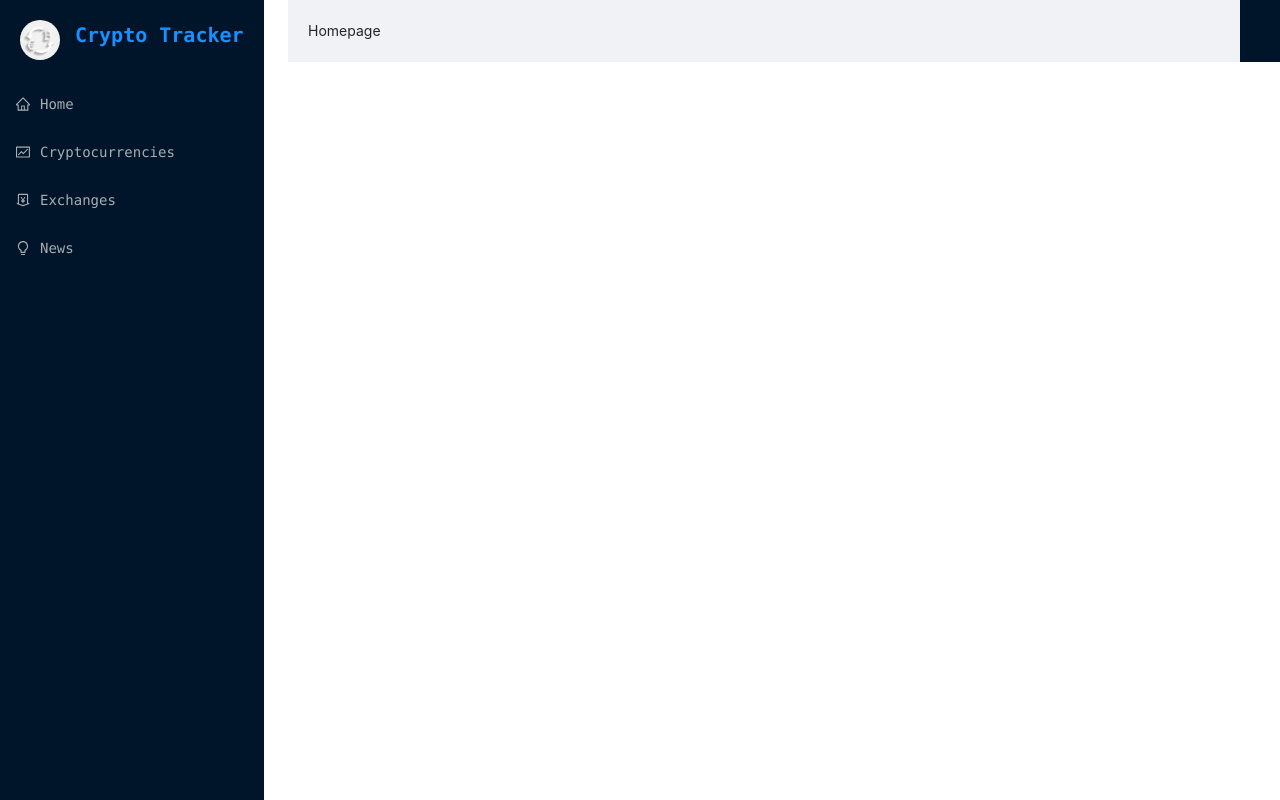
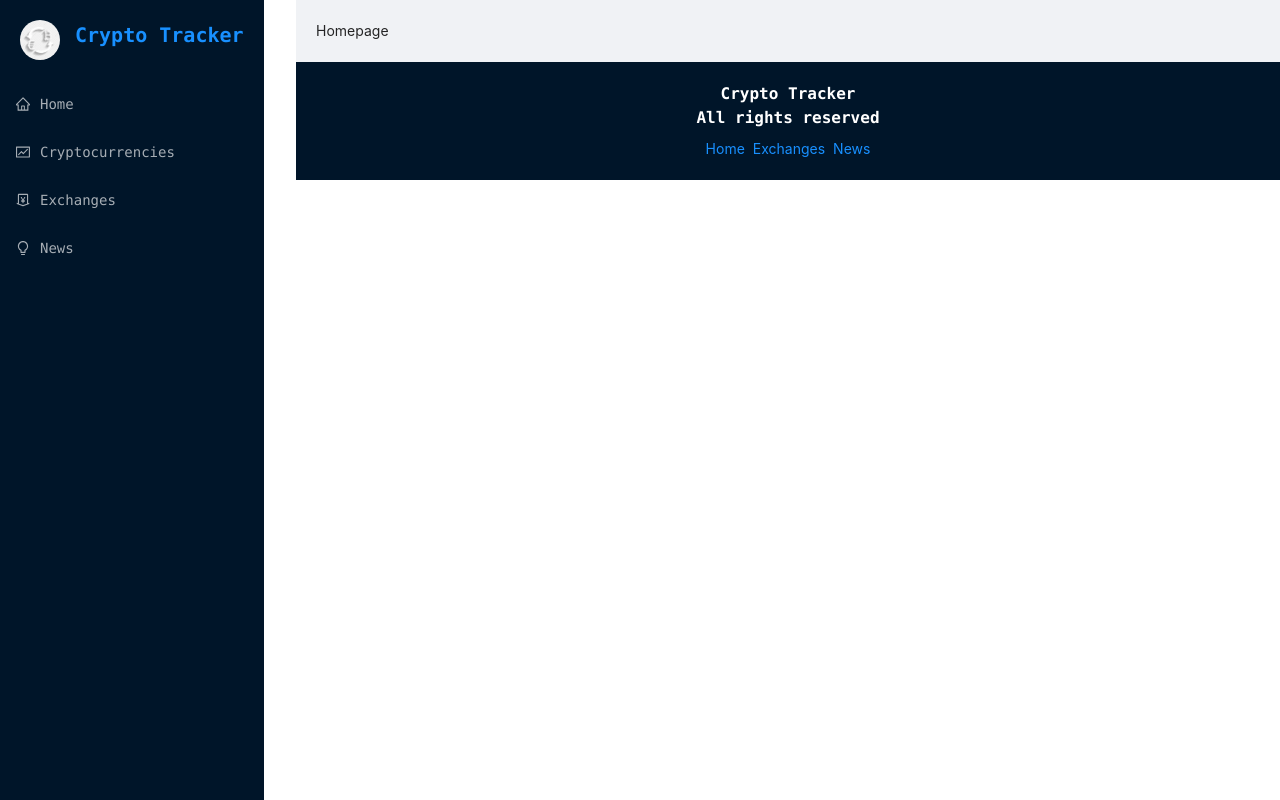
Before and after one commit to nathanlao/crypto_tracker_web_application, a React (Create React App) app: page / in a window 1280 px wide. Built offline with nearby package versions, Linux system fonts and the light colour scheme.

Commit message:
Updated with footer secion

```diff
--- a/src/App.js
+++ b/src/App.js
@@ -1,5 +1,5 @@
 import React from 'react';
-import { Switch, Route, link } from 'react-router-dom';
+import { Switch, Route, Link } from 'react-router-dom';
 import { Layout, Typography, Space } from 'antd';
 
 import { Navbar, Exchanges, Homepage, Cryptocurrencies, News, CryptoDetails} from './components';
@@ -33,9 +33,17 @@ const App = () => {
                     </Switch>
                 </div>
             </Layout>
-        </div>
-        <div className="footer">
-
+            <div className="footer">
+                <Typography.Title level={5} style={{ color: 'white', textAlign: 'center', fontFamily: 'Monaco'}}>
+                    Crypto Tracker <br />
+                    All rights reserved
+                </Typography.Title>
+                <Space>
+                    <Link to="/">Home</Link>
+                    <Link to="/exchanges">Exchanges</Link>
+                    <Link to="/news">News</Link>
+                </Space>
+            </div>
         </div>
     </div>
   );
```
